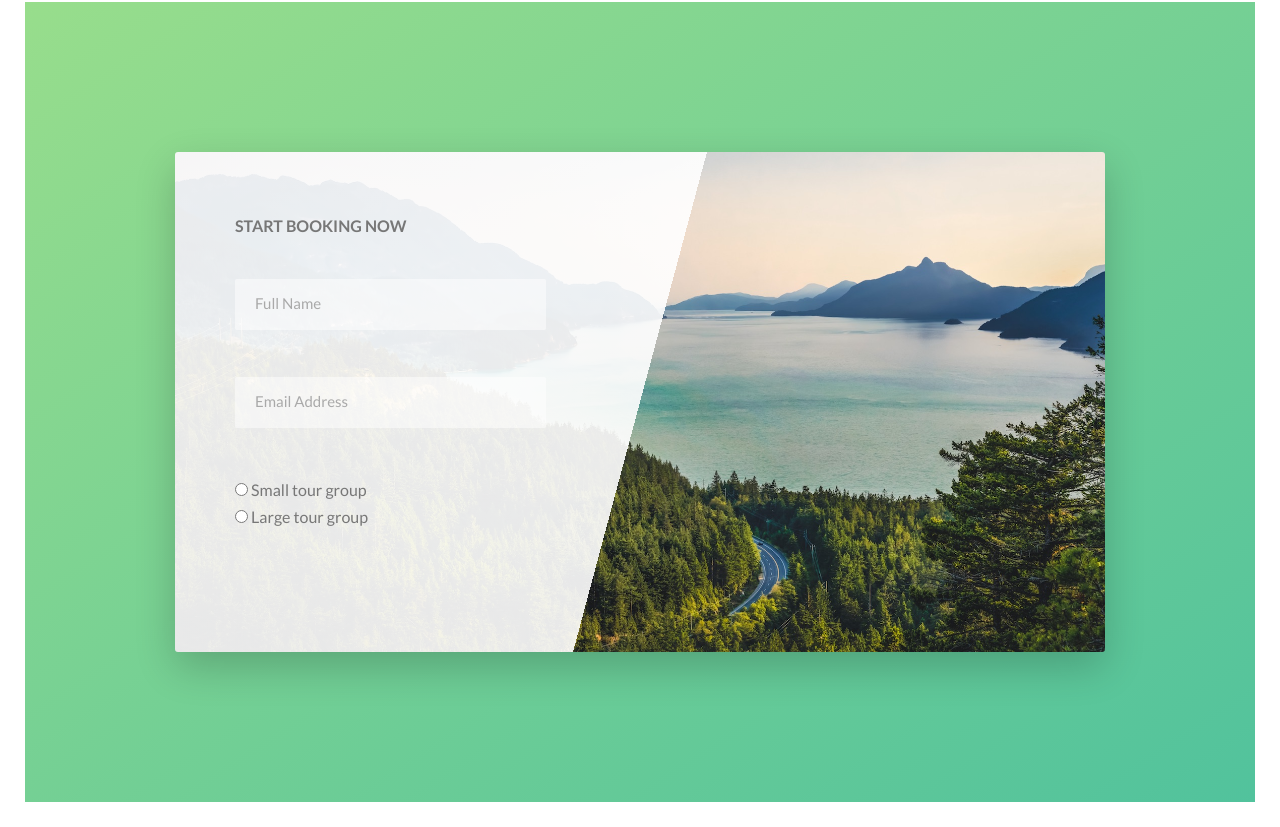
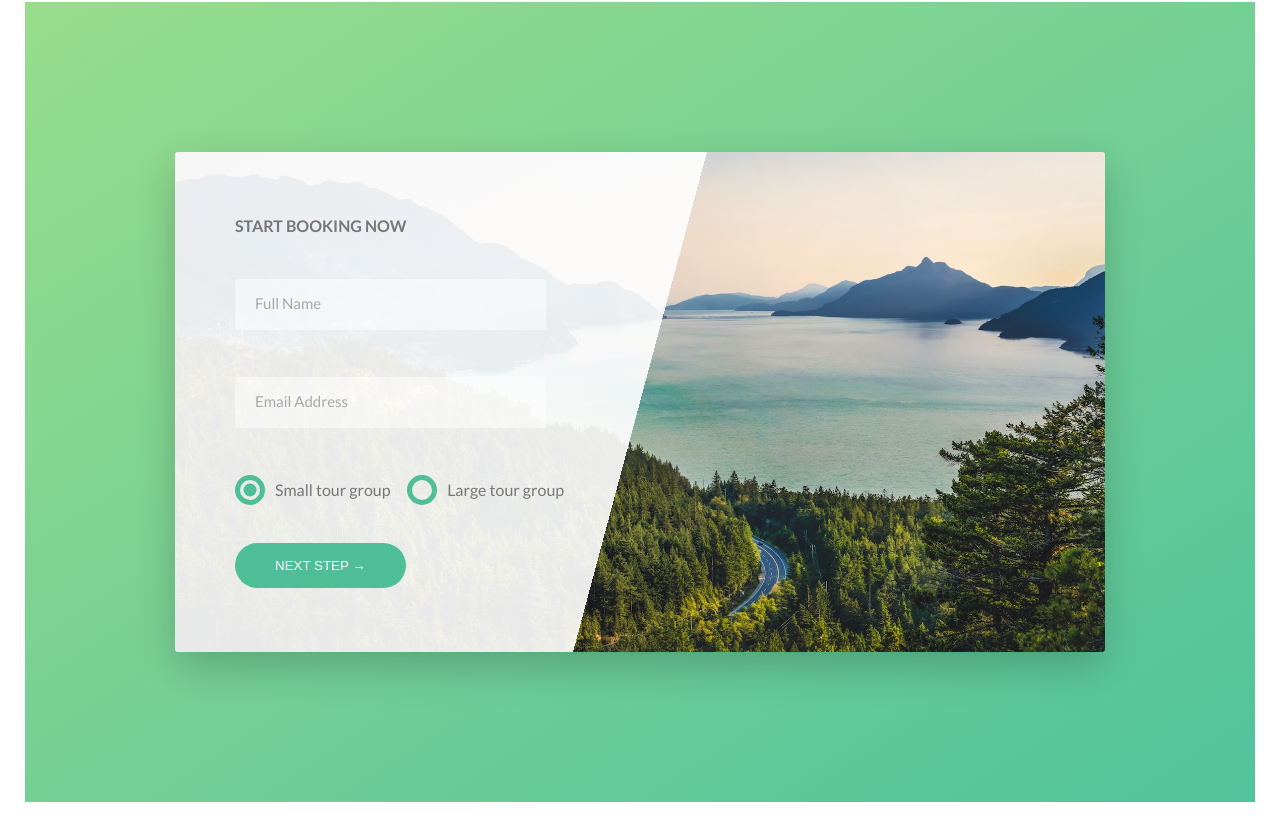
Before and after one commit to jozaghi/practice-css, a website: page index.html in a window 1280 px wide. Shown: the part 4515-5342 px from the top of the page. Drawn offline with Linux system fonts and the light colour scheme; grey boxes are pictures that could not be loaded.

Commit message:
complete the booking section

```diff
--- a/index.html
+++ b/index.html
@@ -269,15 +269,24 @@
                                 <label for="email" class="form__label">Email Address</label>
                             </div>
 
+                            <div class="form__group u-margin-bottom-mediom">
+                                <div class="form__radio-group">
+                                    <input type="radio" class="form__radio-input" id="small" name="size" checked />
+                                    <label for="small" class="form__radio-label">
+                                        <span class="form__radio-button"></span>
+                                        Small tour group
+                                    </label>
+                                </div>
+                                <div class="form__radio-group">
+                                    <input type="radio" class="form__radio-input" id="large" name="size" /  >
+                                    <label for="large" class="form__radio-label">
+                                        <span class="form__radio-button"></span>
+                                        Large tour group
+                                    </label>
+                                </div>
+                            </div>
                             <div class="form__group">
-                                <div class="form_radio_group">
-                                    <input type="radio" class="form__radio-input" id="small" name="size" />
-                                    <label for="small" class="form__radio-label">Small tour group</label>
-                                </div>
-                                <div class="form_radio_group">
-                                    <input type="radio" class="form__radio-input" id="large" name="size" />
-                                    <label for="large" class="form__radio-label">Large tour group</label>
-                                </div>
+                                <button class="btn btn--green ">Next Step  &rarr;</button>
                             </div>
                         </form>
                     </div>
--- a/style/sass/base/_utilities.scss
+++ b/style/sass/base/_utilities.scss
@@ -1,22 +1,22 @@
 .u-text-center{
-    text-align: center;
+    text-align: center !important;
 }
 
 .u-margin-bottom-big{
-    margin-bottom: 8rem;
+    margin-bottom: 8rem !important;
 }
 
 .u-margin-bottom-mediom{
-    margin-bottom: 4rem;
+    margin-bottom: 4rem !important;
 }
 
 .u-margin-bottom-small{
-    margin-bottom: 1.5rem;
+    margin-bottom: 1.5rem !important;
 }
 .u-margin-top-big{
-    margin-top: 8rem;
+    margin-top: 8rem !important;
 }
 
 .u-margin-top-huge{
-    margin-top: 10rem;
+    margin-top: 10rem !important;
 }
--- a/style/sass/componets/_button.scss
+++ b/style/sass/componets/_button.scss
@@ -5,11 +5,13 @@
     transition: all .2s;
     position: relative;
 
-    &:link,&:visited{
+    &,&:link,&:visited{
         text-decoration: none;
         display: inline-block;
+        border:none;
+        cursor: pointer;
     }
-    &:hover{
+    &:hover {
         transform: translateY(-3px);
         box-shadow: 0 10px 20px rgba(0,0,0,.2);
         &::after{
@@ -17,10 +19,14 @@
             opacity: 0;
         }
     }
-    &:active{
+    &:active,&:focus{
+        outline: none;
         transform: translateY(-1px);
         box-shadow: 0 5px 10px rgba(0,0,0,.2);
     }
+
+
+
     &--animated{
         animation-name: moveInBottom;
         animation-duration: 1s;
--- a/style/sass/componets/_form.scss
+++ b/style/sass/componets/_form.scss
@@ -45,4 +45,50 @@
         visibility: hidden;
         transform: translateY(-4rem);
     }
+
+
+    &__radio-group{
+        width: 49%;
+        display: inline-block;
+
+    }
+
+    &__radio-label{
+        font-size: $default-font-size;
+        cursor: pointer;
+        position: relative;
+        padding-left: 4rem;
+    }
+    &__radio-button{
+        height: 3rem;
+        width: 3rem;
+        border: 5px solid $color-primary-dark;
+        border-radius: 50%;
+        display: inline-block;
+        position: absolute;
+        left: 0rem;
+        top: -.5rem;
+
+
+        &::after{
+            content: "";
+            display: block;
+            height: 1.3rem;
+            width: 1.3rem;
+            border-radius: 50%;
+            position: absolute;
+            top:50%;
+            left: 50%;
+            transform: translate(-50%,-50%);
+            background-color: $color-primary-dark;
+            opacity: 0;
+            transition: all .3s;
+        }
+    }
+    &__radio-input{
+        display:none;
+    }
+    &__radio-input:checked ~ &__radio-label &__radio-button::after {
+        opacity: 1;
+    }
 }
```
Also changed, not shown: main.css.
